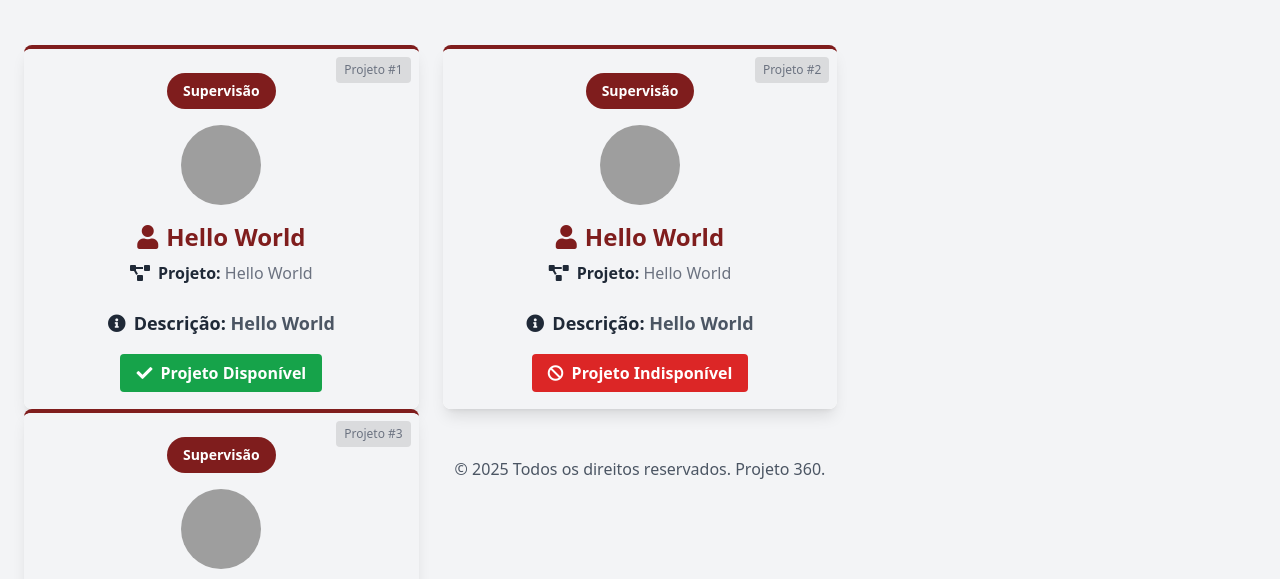
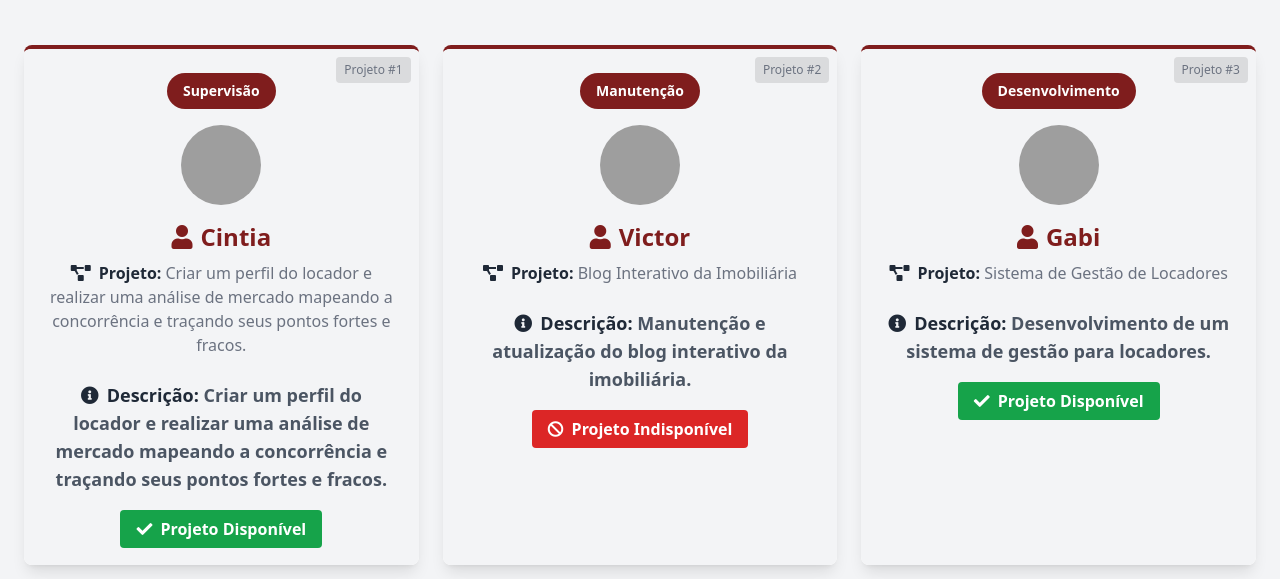
Before and after one commit to VictorCainj/projeto360, a plain HTML site: page index.html in a window 1280 px wide. Shown: the part 221-800 px from the top of the page. Drawn offline with nearby package versions, Linux system fonts and the light colour scheme; grey boxes are pictures that could not be loaded.

Commit message:
Update index.html

```diff
--- a/index.html
+++ b/index.html
@@ -1,4 +1,4 @@
-<html lang="pt-BR"></html>
+<html lang="pt-BR">
 <head>
     <meta charset="utf-8"/>
     <meta content="width=device-width, initial-scale=1.0" name="viewport"/>
@@ -145,6 +145,7 @@
                     <option value="">Selecione um nome...</option>
                     <option value="Cintia">Cintia</option>
                     <option value="Victor">Victor</option>
+                    <option value="Gabi">Gabi</option>
                 </select>
             </div>
         </header>
@@ -164,11 +165,11 @@
                         <span class="bg-red-900 text-white px-4 py-2 rounded-full text-sm font-semibold mb-4">Supervisão</span>
                         <img alt="Imagem de perfil de Cintia sorrindo" class="w-20 h-20 rounded-full mb-4" height="100" src="https://i.imgur.com/vSVz0wY.jpeg" width="100"/>
                         <div class="text-center">
-                            <h2 class="text-2xl font-bold text-red-900 mb-2"><i class="fas fa-user mr-2"></i>Hello World</h2>
-                            <p class="text-muted mt-2"><span class="font-bold text-gray-800"><i class="fas fa-project-diagram mr-2"></i>Projeto:</span> Hello World</p>
+                            <h2 class="text-2xl font-bold text-red-900 mb-2"><i class="fas fa-user mr-2"></i>Cintia</h2>
+                            <p class="text-muted mt-2"><span class="font-bold text-gray-800"><i class="fas fa-project-diagram mr-2"></i>Projeto:</span> Criar um perfil do locador e realizar uma análise de mercado mapeando a concorrência e traçando seus pontos fortes e fracos.</p>
                         </div>
                     </div>
-                    <p class="mb-6 text-center text-lg font-semibold text-gray-600"><span class="font-bold text-gray-800"><i class="fas fa-info-circle mr-2"></i>Descrição:</span> Hello World</p>
+                    <p class="mb-6 text-center text-lg font-semibold text-gray-600"><span class="font-bold text-gray-800"><i class="fas fa-info-circle mr-2"></i>Descrição:</span> Criar um perfil do locador e realizar uma análise de mercado mapeando a concorrência e traçando seus pontos fortes e fracos.</p>
                     <div class="text-center">
                         <a class="text-white bg-green-600 font-bold py-2 px-4 rounded hover:bg-green-500 transition-colors duration-300" href="ProjetoCintia1" target="_blank">
                             <i class="fas fa-check mr-2"></i>Projeto Disponível
@@ -176,19 +177,19 @@
                     </div>
                 </div>
             </div>
-            <div class="task bg-white p-6 rounded-lg shadow-lg hover:shadow-xl transform transition-transform duration-300 border-t-4 border-red-900 relative" data-person="Cintia">
+            <div class="task bg-white p-6 rounded-lg shadow-lg hover:shadow-xl transform transition-transform duration-300 border-t-4 border-red-900 relative" data-person="Victor">
                 <div class="project-number">Projeto #2</div>
                 <div class="zoom-background bg-gray-100"></div>
                 <div class="task-content">
                     <div class="flex flex-col items-center mb-6">
-                        <span class="bg-red-900 text-white px-4 py-2 rounded-full text-sm font-semibold mb-4">Supervisão</span>
-                        <img alt="Imagem de perfil de Cintia sorrindo" class="w-20 h-20 rounded-full mb-4" height="100" src="https://i.imgur.com/vSVz0wY.jpeg" width="100"/>
+                        <span class="bg-red-900 text-white px-4 py-2 rounded-full text-sm font-semibold mb-4">Manutenção</span>
+                        <img alt="Imagem de perfil de Victor sorrindo" class="w-20 h-20 rounded-full mb-4" height="100" src="https://i.imgur.com/vSVz0wY.jpeg" width="100"/>
                         <div class="text-center">
-                            <h2 class="text-2xl font-bold text-red-900 mb-2"><i class="fas fa-user mr-2"></i>Hello World</h2>
-                            <p class="text-muted mt-2"><span class="font-bold text-gray-800"><i class="fas fa-project-diagram mr-2"></i>Projeto:</span> Hello World</p>
+                            <h2 class="text-2xl font-bold text-red-900 mb-2"><i class="fas fa-user mr-2"></i>Victor</h2>
+                            <p class="text-muted mt-2"><span class="font-bold text-gray-800"><i class="fas fa-project-diagram mr-2"></i>Projeto:</span> Blog Interativo da Imobiliária</p>
                         </div>
                     </div>
-                    <p class="mb-6 text-center text-lg font-semibold text-gray-600"><span class="font-bold text-gray-800"><i class="fas fa-info-circle mr-2"></i>Descrição:</span> Hello World</p>
+                    <p class="mb-6 text-center text-lg font-semibold text-gray-600"><span class="font-bold text-gray-800"><i class="fas fa-info-circle mr-2"></i>Descrição:</span> Manutenção e atualização do blog interativo da imobiliária.</p>
                     <div class="text-center">
                         <a class="text-white bg-red-600 font-bold py-2 px-4 rounded hover:bg-red-500 transition-colors duration-300" href="#" target="_blank">
                             <i class="fas fa-ban mr-2"></i>Projeto Indisponível
@@ -196,25 +197,24 @@
                     </div>
                 </div>
             </div>
-        </div>
-        <div class="grid grid-cols-1 md:grid-cols-2 lg:grid-cols-3 gap-6 fade-in" id="tasksContainer">
-          <div class="task bg-white p-6 rounded-lg shadow-lg hover:shadow-xl transform transition-transform duration-300 border-t-4 border-red-900 relative" data-person="Victor">
+            <div class="task bg-white p-6 rounded-lg shadow-lg hover:shadow-xl transform transition-transform duration-300 border-t-4 border-red-900 relative" data-person="Gabi">
                 <div class="project-number">Projeto #3</div>
                 <div class="zoom-background bg-gray-100"></div>
                 <div class="task-content">
                     <div class="flex flex-col items-center mb-6">
-                      <span class="bg-red-900 text-white px-4 py-2 rounded-full text-sm font-semibold mb-4">Supervisão</span>
-                      <img alt="Imagem de perfil de Victor sorrindo" class="w-20 h-20 rounded-full mb-4" height="100" src="https://i.imgur.com/vSVz0wY.jpeg" width="100"/>
+                        <span class="bg-red-900 text-white px-4 py-2 rounded-full text-sm font-semibold mb-4">Desenvolvimento</span>
+                        <img alt="Imagem de perfil de Gabi sorrindo" class="w-20 h-20 rounded-full mb-4" height="100" src="https://i.imgur.com/vSVz0wY.jpeg" width="100"/>
                         <div class="text-center">
-                          <h2 class="text-2xl font-bold text-red-900 mb-2"><i class="fas fa-user mr-2"></i>Hello World</h2>
-                          <p class="text-muted mt-2"><span class="font-bold text-gray-800"><i class="fas fa-project-diagram mr-2"></i>Projeto:</span> Hello World</p>
+                            <h2 class="text-2xl font-bold text-red-900 mb-2"><i class="fas fa-user mr-2"></i>Gabi</h2>
+                            <p class="text-muted mt-2"><span class="font-bold text-gray-800"><i class="fas fa-project-diagram mr-2"></i>Projeto:</span> Sistema de Gestão de Locadores</p>
                         </div>
                     </div>
-                  <p class="mb-6 text-center text-lg font-semibold text-gray-600"><span class="font-bold text-gray-800"><i class="fas fa-info-circle mr-2"></i>Descrição:</span> Hello World</p>
+                    <p class="mb-6 text-center text-lg font-semibold text-gray-600"><span class="font-bold text-gray-800"><i class="fas fa-info-circle mr-2"></i>Descrição:</span> Desenvolvimento de um sistema de gestão para locadores.</p>
                     <div class="text-center">
-                      <a class="text-white bg-green-600 font-bold py-2 px-4 rounded hover:bg-green-500 transition-colors duration-300" href="ProjetoVictor1" target="_blank">
+                        <a class="text-white bg-green-600 font-bold py-2 px-4 rounded hover:bg-green-500 transition-colors duration-300" href="ProjetoGabi1" target="_blank">
                             <i class="fas fa-check mr-2"></i>Projeto Disponível
                         </a>
+                    </div>
                 </div>
             </div>
         </div>
```
Lines whose indentation alone changed are shown as unchanged.
